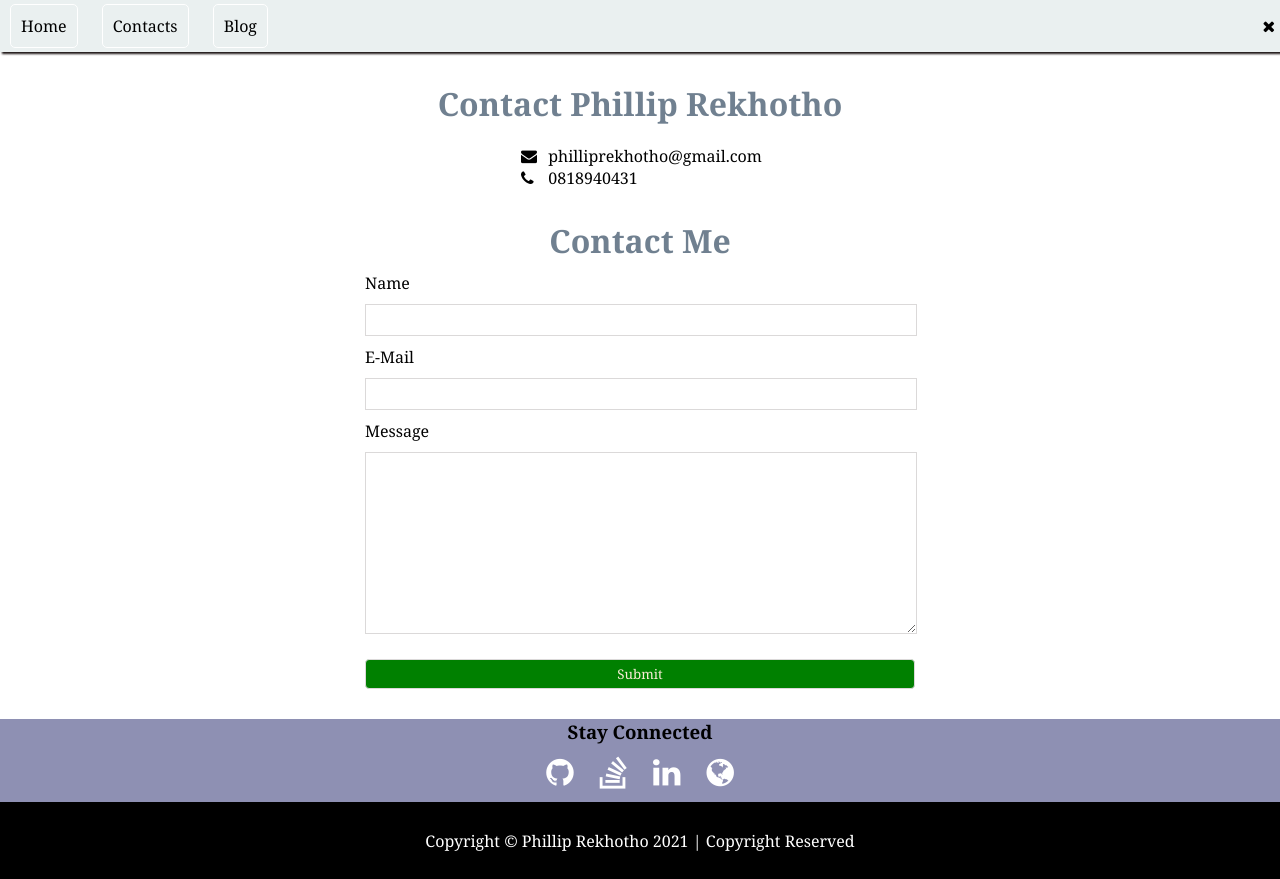
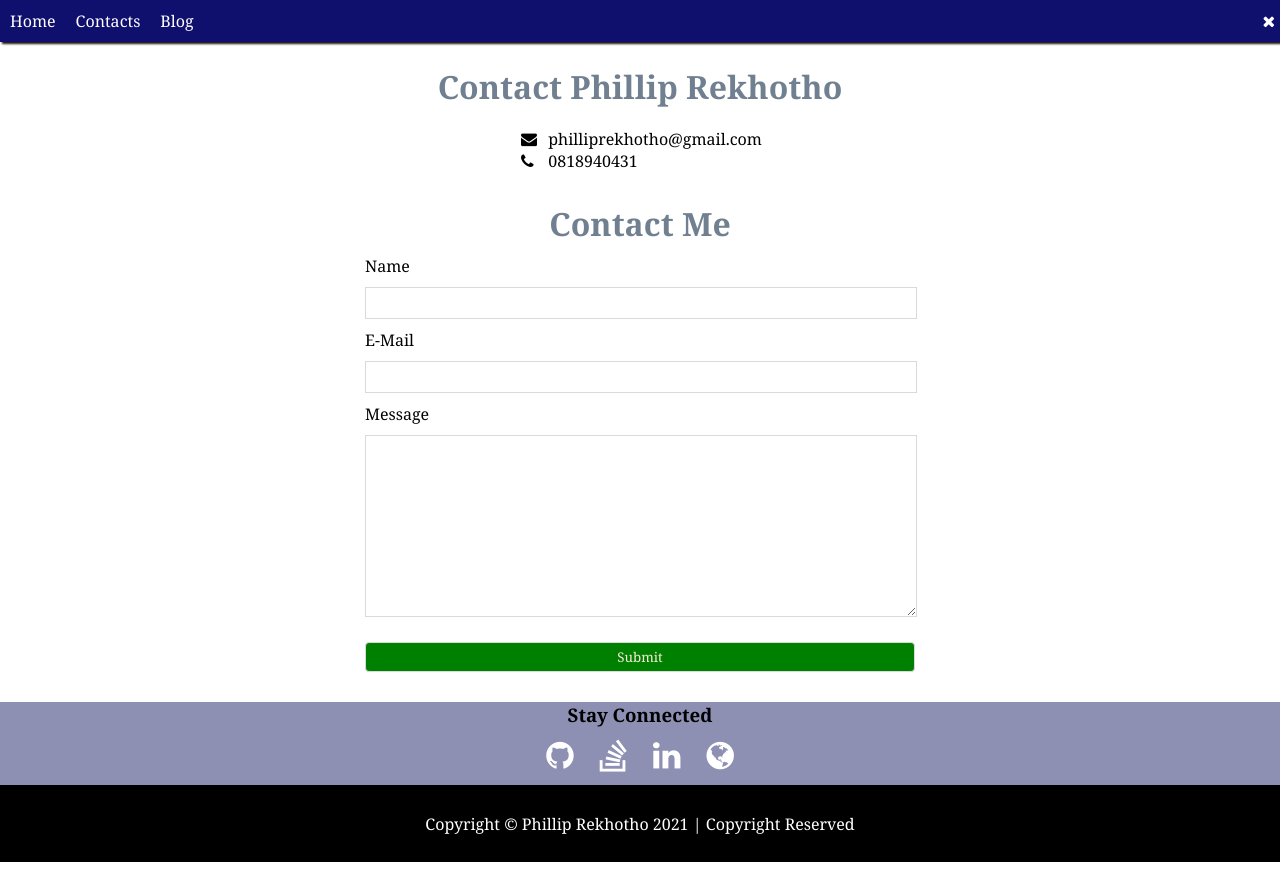
Before and after one commit to Phillip-Rek/myPortifolio, a website: page public/contacts.html in a window 1280 px wide. Drawn offline with Linux system fonts and the light colour scheme.

Commit message:
fix: modified styling for nav-bar and banner

```diff
--- a/public/contacts.css
+++ b/public/contacts.css
@@ -4,7 +4,7 @@
     flex-direction: column;
     justify-content: center;
     align-items: center;
-    margin-top: 30px;
+    margin-top: 65px;
 }
 
 .contacts-container>h1 {
--- a/public/index.css
+++ b/public/index.css
@@ -51,6 +51,7 @@ a.fa {
     clip-path: polygon(100% 0%, 100% 90%, 50% 100%, 0% 90%, 0 0);
     padding: 5px;
     animation: animate-banner-shape 1s ease-in;
+    margin-top: 30px;
 }
 
 @keyframes animate-banner-shape {
@@ -128,6 +129,7 @@ a.fa {
     justify-content: center;
     align-items: center;
     margin: 5px;
+    width: 100%;
 }
 
 .blog-post-container>h1 {
@@ -269,14 +271,19 @@ footer {
     justify-content: space-evenly;
 }
 
+nav {
+    background-color: transparent;
+    flex: 3;
+    padding: 0px;
+    height: fit-content;
+    display: flex;
+}
+
 nav>a {
-    color: black;
+    color: white;
     text-decoration: none;
-    background-color: transparent;
     margin: 0px 10px 0px 10px;
-    padding: 10px;
-    border: 1px solid white;
-    border-radius: 5px;
+    padding: 10px 0px 10px 0px;
 }
 
 nav>a:hover {
@@ -284,19 +291,26 @@ nav>a:hover {
 }
 
 .nav-container {
-    padding: 15px 0px 15px 0px;
+    width: 100%;
     margin-bottom: 5px;
     box-shadow: 2px 2px 2px rgb(27, 19, 19);
-    background-color: rgb(234, 240, 240);
+    background-color: rgb(15, 15, 110);
     display: flex;
     flex-wrap: wrap;
     flex-direction: row;
+    height: fit-content;
+    position: fixed;
+    top: 0px;
+    z-index: 1;
+    align-items: center;
 }
 
 .nav-container>.fa {
     flex: 1;
     text-align: right;
     margin-right: 5px;
+    color: white;
+    height: fit-content;
 }
 
 .nav-container>.fa:hover {
```
